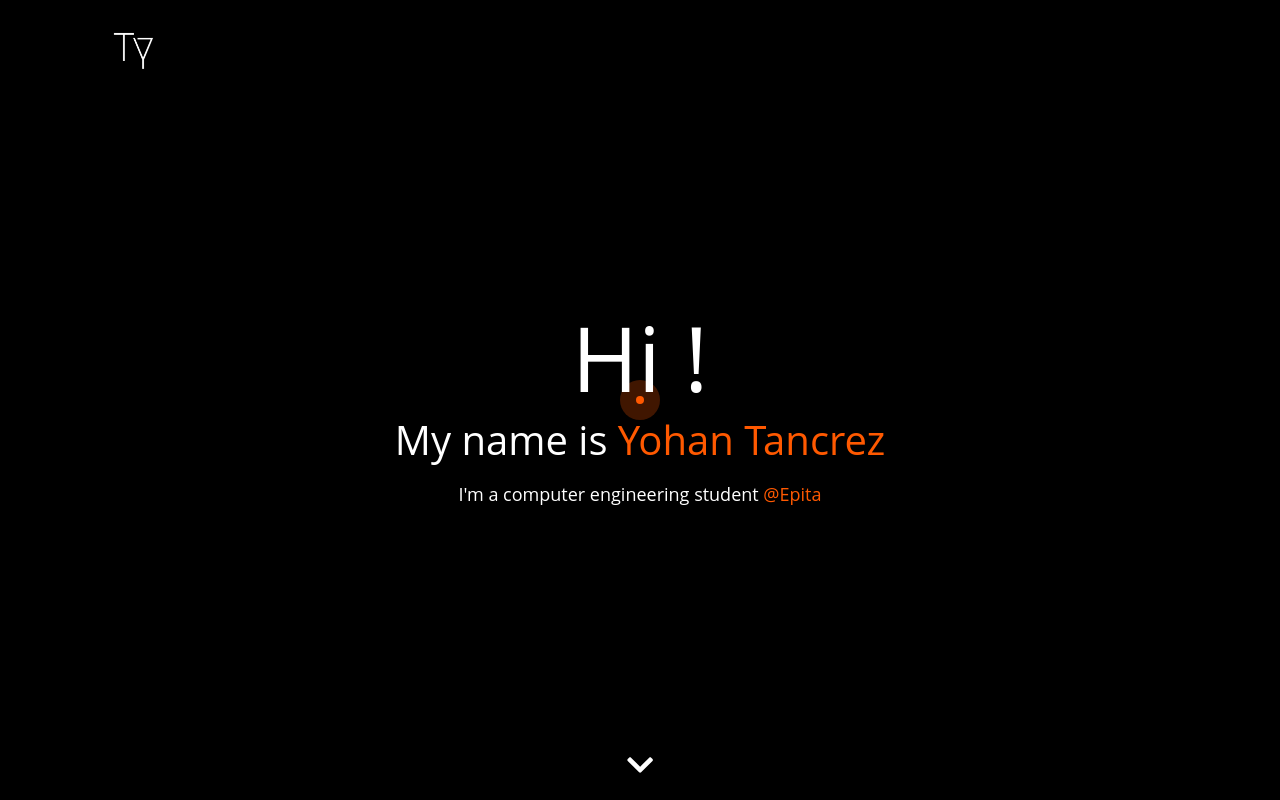
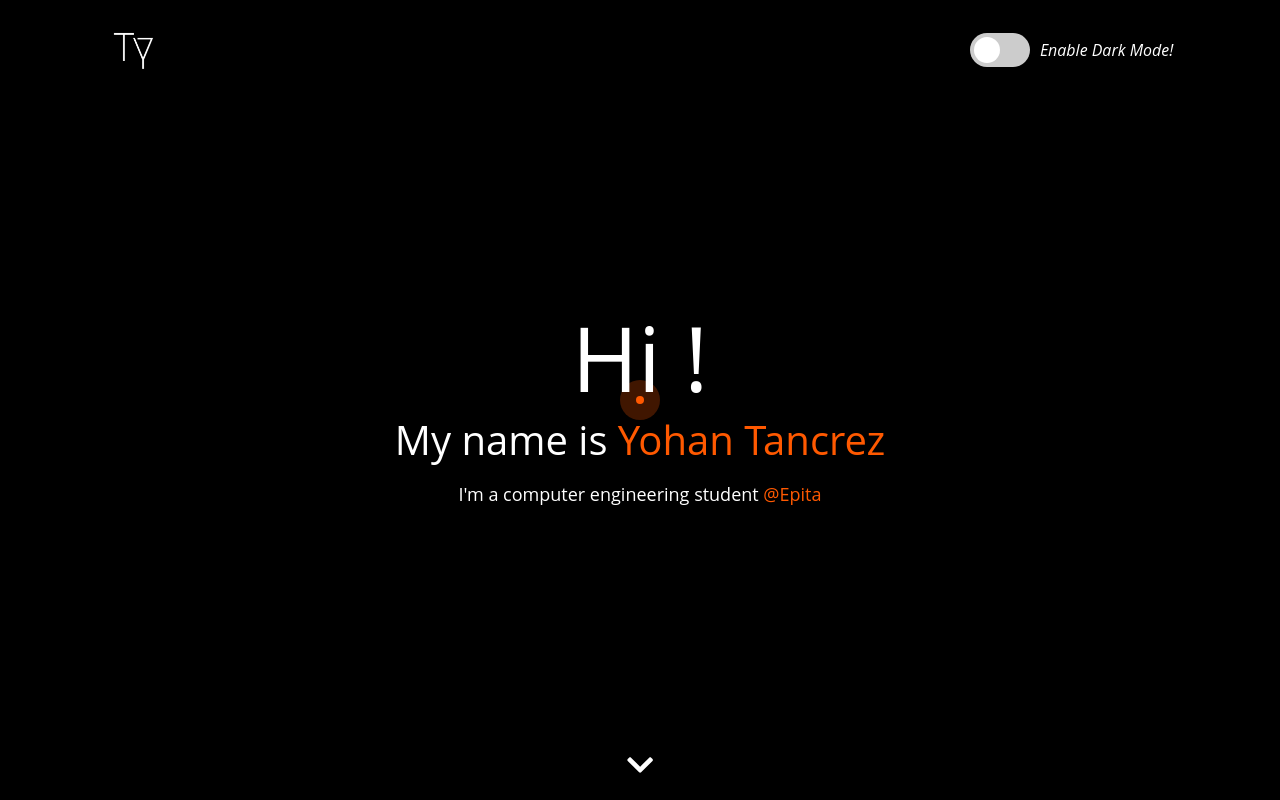
Before and after one commit to YohanTz/personal-website, a React (Create React App) app: page / in a window 1280 px wide. Built offline with nearby package versions, Linux system fonts and the light colour scheme.

Commit message:
Added a dark mode switcher, need to link it in with js.

```diff
--- a/src/Components/Header.js
+++ b/src/Components/Header.js
@@ -10,6 +10,13 @@ const Header = () => {
                     <img className="mr-8" alt="Yohan Tancrez logo" src={Logo} style={{ height: '3em' }} />
                 </Link>
             </div>
+            <div class="theme-switch-wrapper">
+                <label class="theme-switch" for="checkbox">
+                    <input type="checkbox" id="checkbox" />
+                    <div class="slider round"></div>
+                </label>
+                <em>Enable Dark Mode!</em>
+            </div>
         </header>
     )
 }
--- a/src/index.css
+++ b/src/index.css
@@ -31,6 +31,12 @@ body {
 
 span {
   color: var(--primary-color)
+}
+
+
+em {
+  margin-left: 10px;
+  font-size: 1rem;
 }
 
 .icons {
@@ -104,6 +110,67 @@ p, li {
     background-color: #ff590040;
 }
 
+/*
+ * Dark mode Button Styling
+ */
+.theme-switch-wrapper {
+  display: flex;
+  align-items: center;
+
+}
+.theme-switch {
+  display: inline-block;
+  height: 34px;
+  position: relative;
+  width: 60px;
+}
+
+.theme-switch input {
+  display:none;
+}
+
+.slider {
+  background-color: #ccc;
+  bottom: 0;
+  cursor: pointer;
+  left: 0;
+  position: absolute;
+  right: 0;
+  top: 0;
+  transition: .4s;
+}
+
+.slider:before {
+  background-color: #fff;
+  bottom: 4px;
+  content: "";
+  height: 26px;
+  left: 4px;
+  position: absolute;
+  transition: .4s;
+  width: 26px;
+}
+
+input:checked + .slider {
+  background-color: #ff590060;
+}
+
+input:checked + .slider:before {
+  transform: translateX(26px);
+}
+
+.slider.round {
+  border-radius: 34px;
+}
+
+.slider.round:before {
+  border-radius: 50%;
+}
+
+/*
+ * Media queries
+ */
+
 @media screen and (min-width: 450px) {
   h1 {
       font-size: calc(60px + 60 * ((100vw - 320px) / 680));
```
Also changed, not shown: src/Components/Navigation.js (+0 -7 lines).
